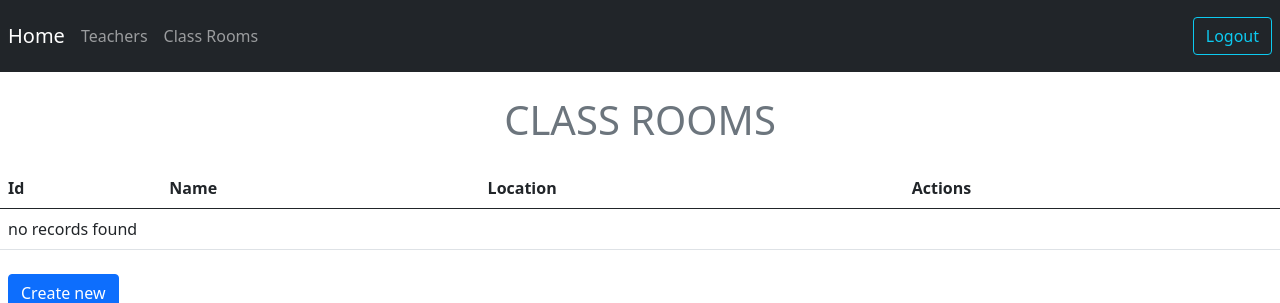
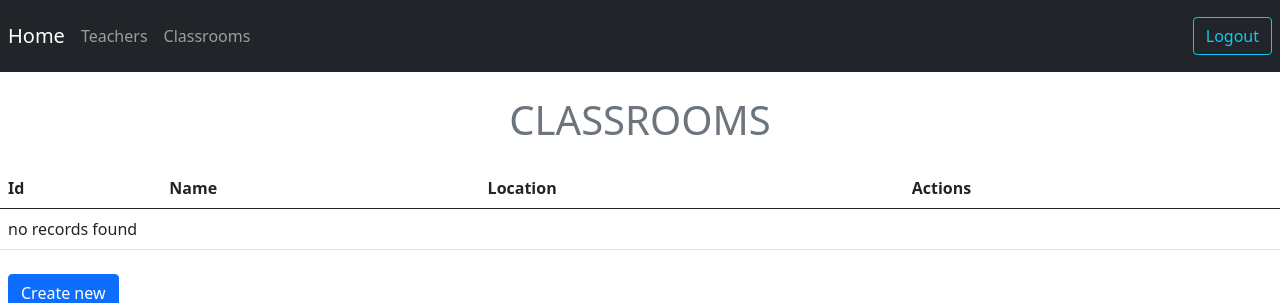
Before and after one commit to SerkanS26/symfony-crud, a Symfony app: template sfApp/templates/class_room/index.html.twig in a window 1280 px wide. Shown: the top 303 px of the page. Run offline with Twig, Linux system fonts and the light colour scheme; the template is opened without the code that fills it, so the values that code supplies are empty; some libraries are stand-ins or nearby versions.

Commit message:
spelling mistake corrected

```diff
--- a/sfApp/templates/base.html.twig
+++ b/sfApp/templates/base.html.twig
@@ -27,7 +27,7 @@
                     <a class="nav-link" href="/teacher">Teachers</a>
                 </li>
                 <li class="nav-item">
-                    <a class="nav-link" href="/class/room">Class Rooms</a>
+                    <a class="nav-link" href="/class/room">Classrooms</a>
                 </li>
             </ul>
         </div>
--- a/sfApp/templates/class_room/edit.html.twig
+++ b/sfApp/templates/class_room/edit.html.twig
@@ -3,7 +3,7 @@
 {% block title %}Edit ClassRoom{% endblock %}
 
 {% block body %}
-    <h1 class="text-center m-4 text-secondary font-italic">Edit ClassRoom</h1>
+    <h1 class="text-center m-4 text-secondary font-italic">Edit Classroom</h1>
 
     {{ include('class_room/_form.html.twig', {'button_label': 'Update'}) }}
 
--- a/sfApp/templates/class_room/index.html.twig
+++ b/sfApp/templates/class_room/index.html.twig
@@ -3,7 +3,7 @@
 {% block title %}ClassRoom index{% endblock %}
 
 {% block body %}
-    <h1 class="text-center m-4 text-secondary">CLASS ROOMS</h1>
+    <h1 class="text-center m-4 text-secondary">CLASSROOMS</h1>
 
     <table class="table">
         <thead>
--- a/sfApp/templates/class_room/new.html.twig
+++ b/sfApp/templates/class_room/new.html.twig
@@ -3,7 +3,7 @@
 {% block title %}New ClassRoom{% endblock %}
 
 {% block body %}
-    <h1 class="text-center m-4 text-secondary font-italic">Create New ClassRoom</h1>
+    <h1 class="text-center m-4 text-secondary font-italic">Create New Classroom</h1>
 
     {{ include('class_room/_form.html.twig') }}
 
--- a/sfApp/templates/class_room/show.html.twig
+++ b/sfApp/templates/class_room/show.html.twig
@@ -3,7 +3,7 @@
 {% block title %}ClassRoom{% endblock %}
 
 {% block body %}
-    <h1 class="text-center m-4 text-secondary font-italic">ClassRoom</h1>
+    <h1 class="text-center m-4 text-secondary font-italic">Classroom</h1>
 
     <table class="table">
         <tbody>
--- a/sfApp/templates/security/login.html.twig
+++ b/sfApp/templates/security/login.html.twig
@@ -14,7 +14,7 @@
         </div>
     {% endif %}
 
-    <h1 class="h3 mb-3 font-weight-normal">Please sign in</h1>
+    <h1 class="h3 m-4 font-weight-normal text-secondary text-center">Please Sign In</h1>
     <label for="inputEmail">Email</label>
     <input type="email" value="{{ last_username }}" name="email" id="inputEmail" class="form-control" required autofocus>
     <label for="inputPassword">Password</label>
```
